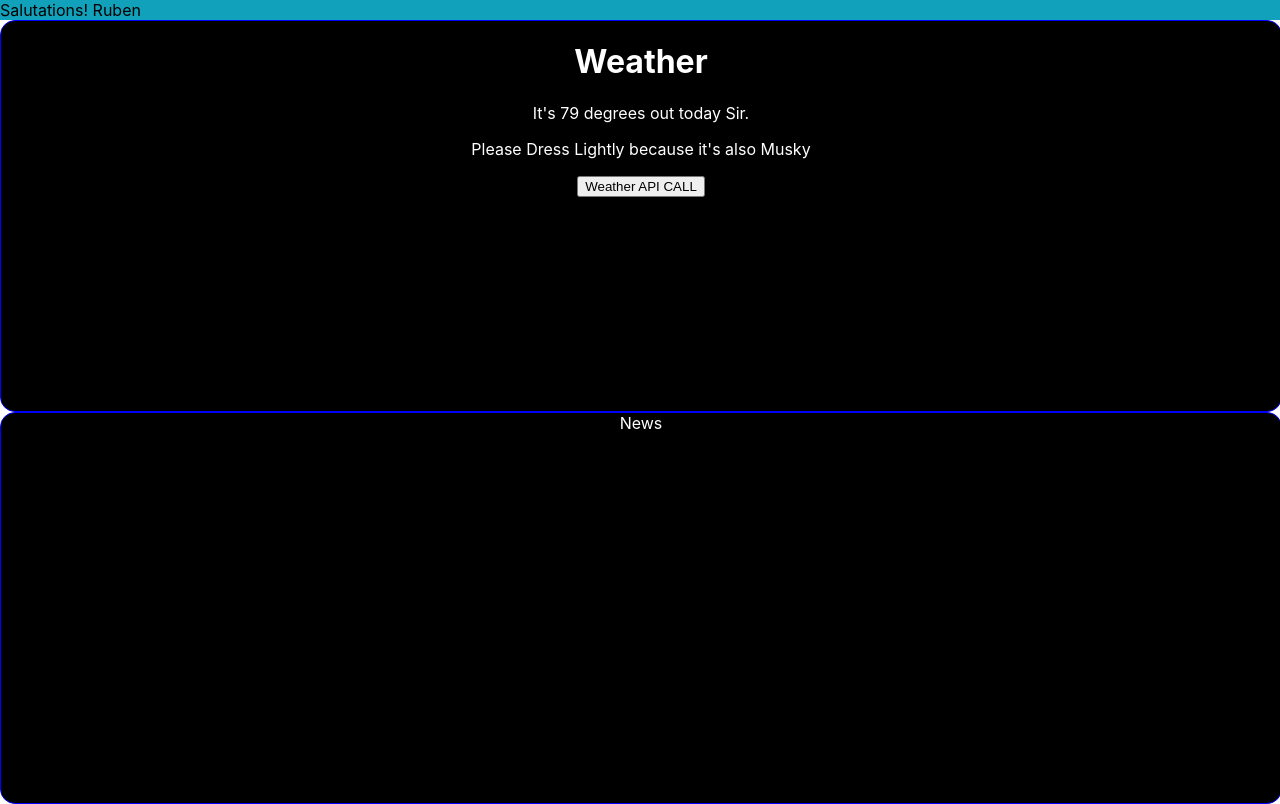
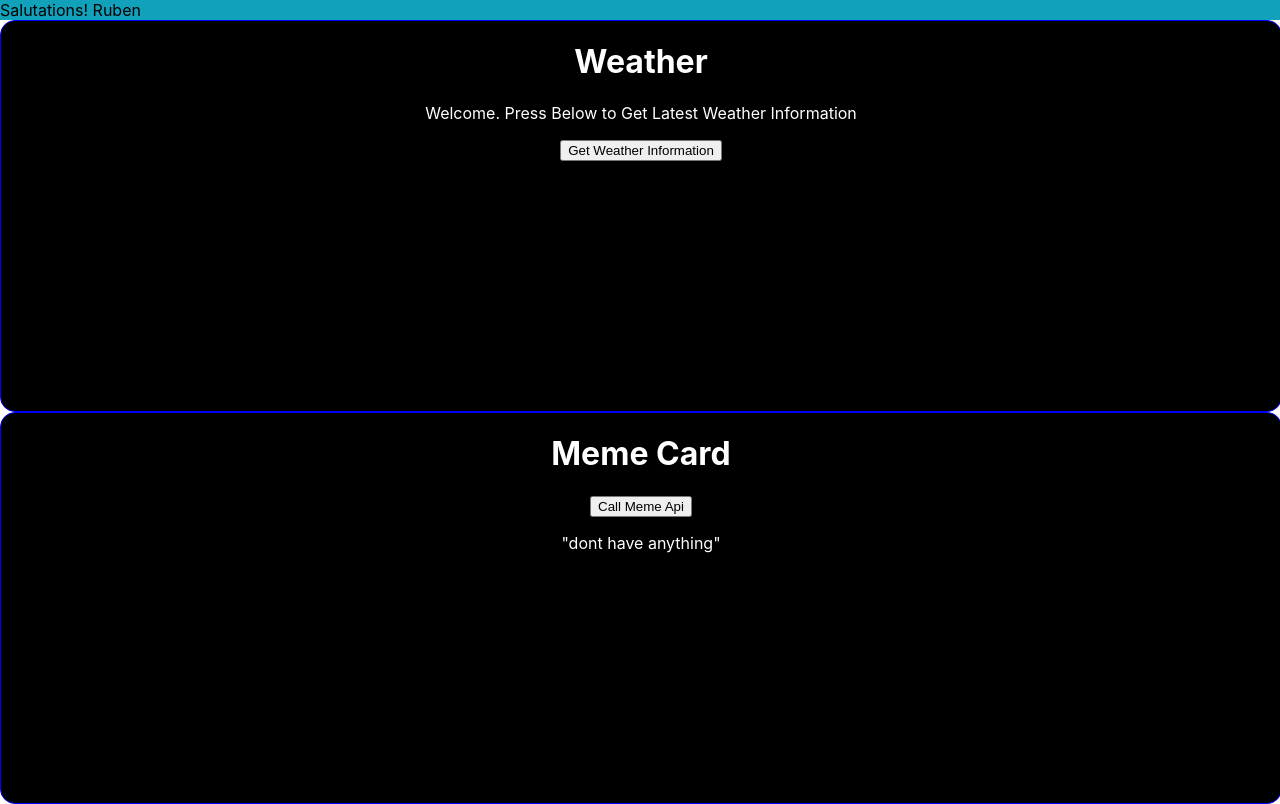
Before and after one commit to RubenV-dev/homehub, a React (Create React App) app: page / in a window 1280 px wide. Built offline with nearby package versions, Linux system fonts and the light colour scheme.

Commit message:
adding meme generator card to hub

```diff
--- a/src/App.css
+++ b/src/App.css
@@ -49,3 +49,16 @@
 .banner {
   background: rgb(18, 161, 186);
 }
+
+.meme-card {
+  border: 1px solid blue;
+  /* box-shadow: 0 0 1rem 0 purple;  */
+  color: white;
+  background: black;
+  padding-bottom: 1em;
+  border-radius: 15px;
+  margin: auto;
+  text-align: center;
+  width: 100%;
+  height: 50%;
+}
--- /dev/null
+++ b/src/Components/memeCard.js
@@ -0,0 +1,40 @@
+import React, {useState} from 'react';
+
+let memeApiCall = (setMemeArray) => {
+    var requestOptions = {
+        method: 'GET',
+        redirect: 'follow',
+        mode: 'cors'
+    };
+
+    fetch('https://meme-api.herokuapp.com/gimme/5', requestOptions)
+        .then(response => response.json())
+        .then(result => setMemeArray(result.memes))
+        .catch(error => console.log('error', error))
+}
+
+let memeUrltoList = (memeObjArray) => {
+    let memeList = memeObjArray.map((obj, i) => {
+        return (<img key={i} src={obj.url} alt="meme.jpg" height="200px" width="200px"></img>)
+    })
+
+    return memeList
+}
+
+let MemeCard = () => {
+    let [memeArray, setMemeArray] = useState({})
+    let subCard = !!memeArray.length ? memeUrltoList(memeArray) :
+    <p>"dont have anything"</p>
+
+    return (
+        <div className="meme-card">
+            <h1>Meme Card</h1>
+            <button onClick={() => memeApiCall(setMemeArray)}>Call Meme Api</button>
+            <div className="meme-container">
+                {subCard}
+            </div>
+        </div>
+    )
+}
+
+export default MemeCard
--- a/src/Components/weatherCard.js
+++ b/src/Components/weatherCard.js
@@ -19,16 +19,21 @@ let WeatherCard = () => {
     let returnedInfo = weatherInfo.current === undefined ?
     <div className='weather'>
         <h1>Weather</h1>
-        <span>It's 79 degrees out today Sir.</span>
-        <p>Please Dress Lightly because it's also Musky</p>
-        <button onClick={()=>{weatherApiCall(setWeatherInfo)}}>Weather API CALL</button>
+        <p>Welcome. Press Below to Get Latest Weather Information</p>
+
+        <button onClick={()=>{weatherApiCall(setWeatherInfo)}}>Get Weather Information</button>
     </div> :
     <div className='weather'>
     <h1>Weather</h1>
-    <span>It's 79 degrees out today Sir.</span>
-    <p>Please Dress Lightly because it's also Musky</p>
-    <p>Current Temperature : {weatherInfo.current.temp} Degrees F</p>
-    <button onClick={()=>{weatherApiCall(setWeatherInfo)}}>Weather API CALL</button>
+    <span>It's {weatherInfo.current.temp}ºF out today Sir.</span>
+    <p>However it feels like {weatherInfo.current.feels_like} ºF today.</p>
+    <p>We have Humidity of {weatherInfo.current.humidity}%</p>
+    <p>Dew Point {weatherInfo.current.dew_point} ºF</p>
+    <p>Atmospheric Pressure on the sea level {weatherInfo.current.humidity} hPa </p>
+    <p>Cloudiness: {weatherInfo.current.clouds} %</p>
+    <p>Current Wind Speeds: {weatherInfo.current.wind_speed} mph</p>
+
+    <button onClick={()=>{weatherApiCall(setWeatherInfo)}}>Get Lastest Weather Information</button>
     </div>
 
     return (
--- a/src/Containers/CardContainer.js
+++ b/src/Containers/CardContainer.js
@@ -1,12 +1,14 @@
 import React from 'react';
-import Card from '../Components/card'
+// import Card from '../Components/card'
 import WeatherCard from '../Components/weatherCard'
+import MemeCard from '../Components/memeCard'
 
 let CardContainer = () => {
     return (
         <div className="card-container">
             <WeatherCard/>
-            <Card title={'News'}/>
+            <MemeCard/>
+            {/* <Card title={'News'}/> */}
         </div>
     )
 }
```
